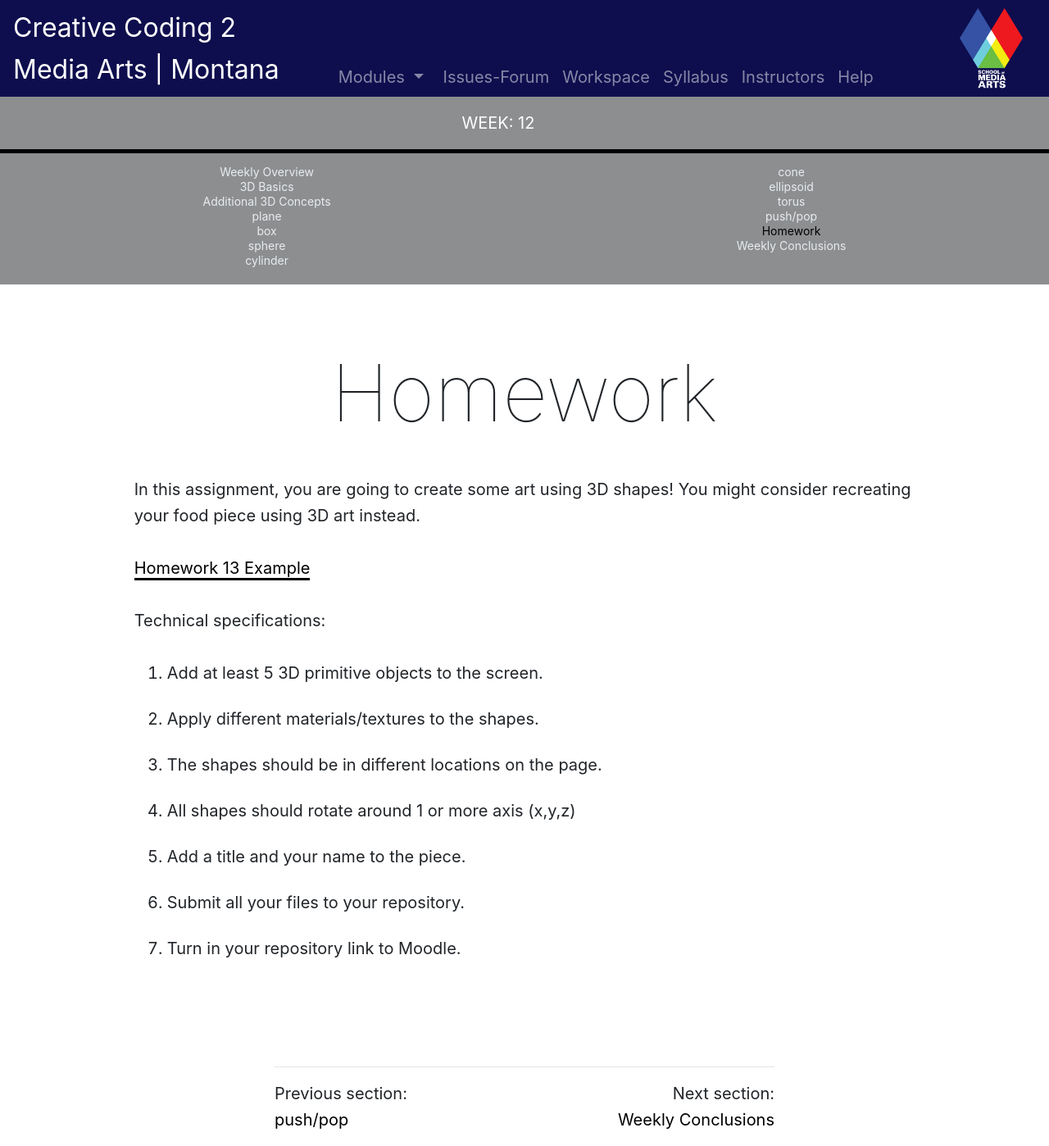
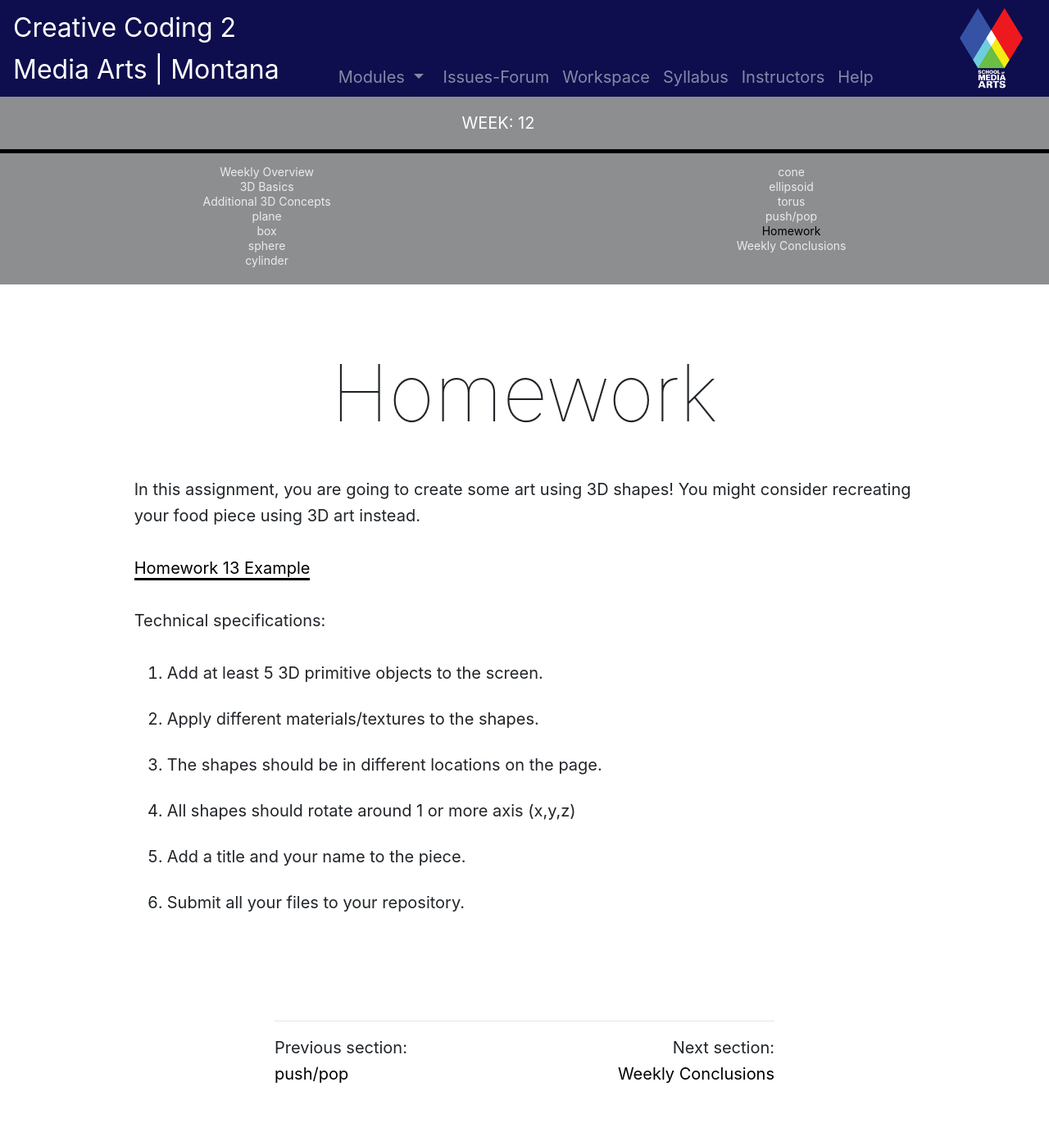
Before and after one commit to Montana-Media-Arts/220-creative-coding2-Spring2025, a Jekyll site: the page built from modules/week-12/_posts/2004-01-01-homework.md, in a window 1280 px wide. Shown: the whole page at 82% size. Built offline with Jekyll 4.4.1, drawn with Linux system fonts in a browser that asks for light colours; nearby versions of some CDN libraries; comment, search, counter and statistics services are not loaded; after the commit the page ends 1342 px from its top, so only the background shows below that; part of the change alters nothing that is shown.

Commit message:
Update 2004-01-01-homework.md

```diff
--- a/modules/week-12/_posts/2004-01-01-homework.md
+++ b/modules/week-12/_posts/2004-01-01-homework.md
@@ -8,7 +8,7 @@ jotted: false
 
 In this assignment, you are going to create some art using 3D shapes!  You might consider recreating your food piece using 3D art instead.
 
-<a href="https://github.com/Montana-Media-Arts/220_CreativeCoding2-Spring2024-Samples/tree/main/Homework%2012" target="_blank">Homework 13 Example</a>
+<a href="https://github.com/Montana-Media-Arts/220_CreativeCoding2-Spring2025-Samples/tree/main/Homework%2012" target="_blank">Homework 13 Example</a>
 
 Technical specifications:
 
@@ -18,4 +18,3 @@ Technical specifications:
 4. All shapes should rotate around 1 or more axis (x,y,z)
 5. Add a title and your name to the piece.
 6. Submit all your files to your repository.
-7. Turn in your repository link to Moodle.
```
